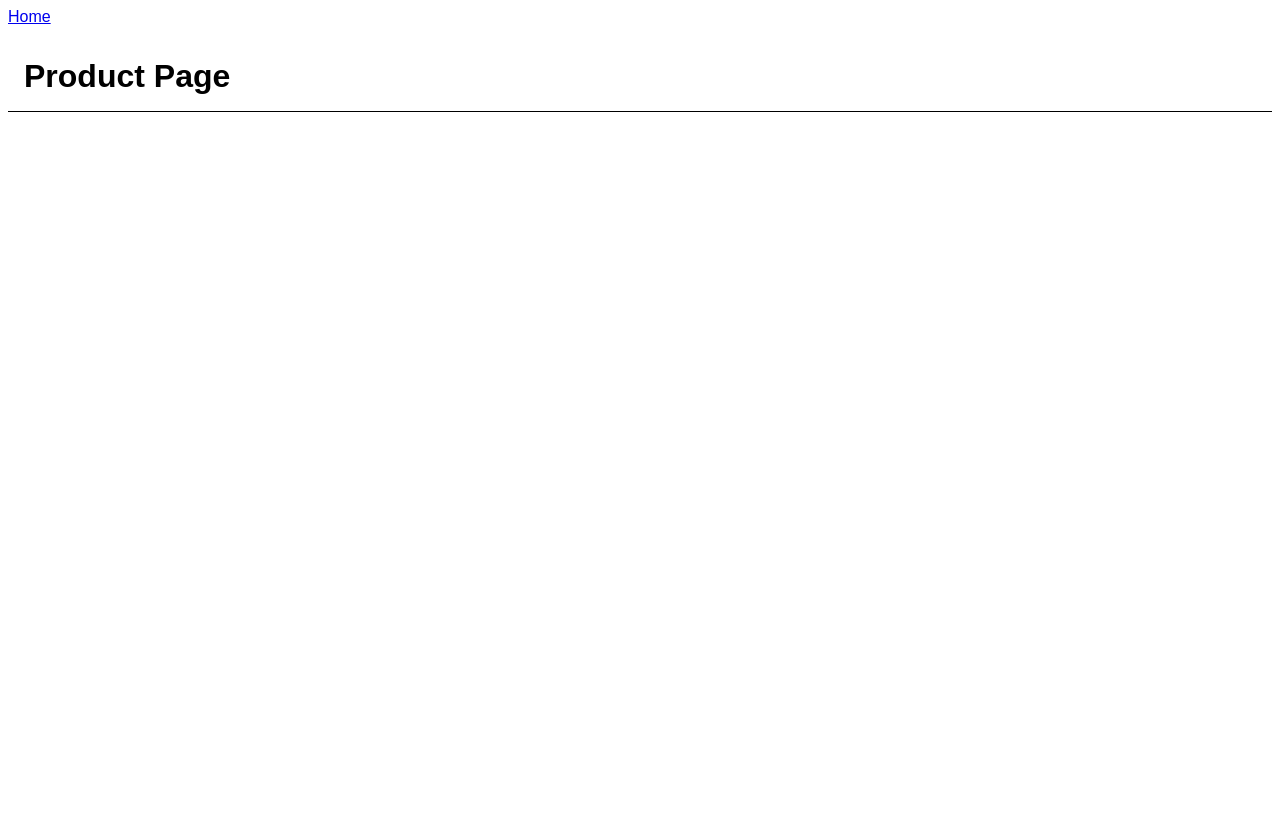
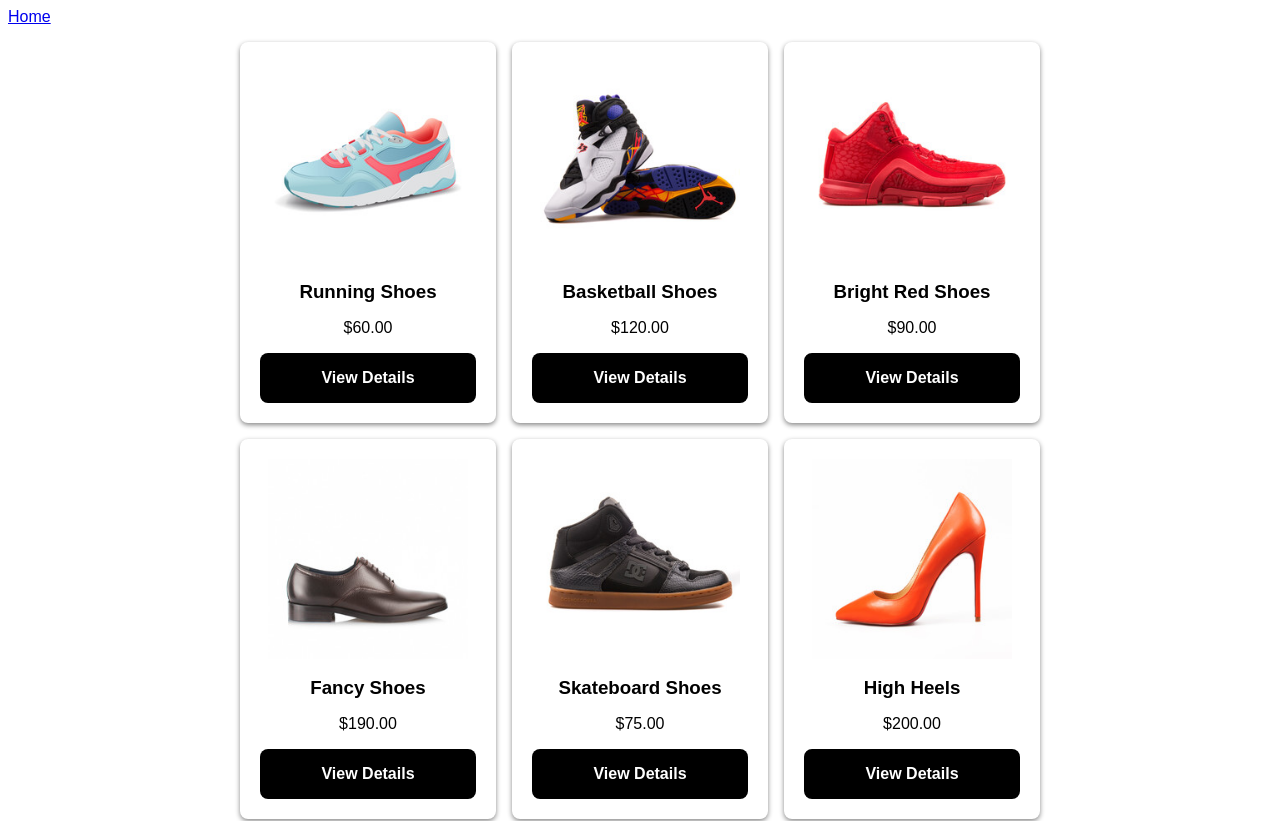
Before and after one commit to kashyapthakkar/full-stack-ecommerce-project, a Vue app: page /products in a window 1280 px wide. Shown: the top 821 px of the page. Before the commit the page ends 800 px from the top, so only its background shows below. Built offline with nearby package versions, Linux system fonts and the light colour scheme.

Commit message:
Product Page added

```diff
--- a/src/router/index.js
+++ b/src/router/index.js
@@ -10,7 +10,7 @@
     component: ProductPage
   },
   {
-    path: '/product/:id',
+    path: '/products/:id',
     name: 'ProductDetail',
     component: ProductDetailPage
   },
--- a/src/views/ProductPage.vue
+++ b/src/views/ProductPage.vue
@@ -1,49 +1,63 @@
 <template>
-  <h1>Product Page</h1>
+  <div id="page-wrap">
+    <div class="grid-wrap">
+      <div class="product-item" v-for="product in products" :key="product.id">
+        <img :src="product.imageUrl" alt="Product Image" />
+        <h3 class="product-name">{{ product.name }}</h3>
+        <p class="product-price">${{ product.price }}</p>
+        <router-link :to="'/products/' + product.id">
+          <button>View Details</button>
+        </router-link>
+      </div>
+    </div>
+  </div>
 </template>
 <script>
+import { products } from "../fake-data";
+
 export default {
   name: "ProductsPage",
+  data: function () {
+    return {
+      products,
+    };
+  },
 };
 </script>
 <style scoped>
-h1 {
-  border-bottom: 1px solid black;
-  margin: 0;
+.grid-wrap {
+  display: flex;
+  flex-wrap: wrap;
+  justify-content: space-between;
   margin-top: 16px;
-  padding: 16px;
 }
 
-#total-price {
-  padding: 16px;
-  text-align: right;
+.product-item {
+  align-items: center;
+  border-radius: 8px;
+  box-shadow: 0px 2px 5px #888;
+  display: flex;
+  flex-direction: column;
+  margin-bottom: 2%;
+  padding: 20px;
+  position: relative;
+  width: 32%;
 }
 
-#checkout-button {
+.product-name {
+  margin-bottom: 0;
+}
+
+img {
+  height: 200px;
+  width: 200px;
+}
+
+a {
   width: 100%;
 }
 
-.product-container {
-  align-content: "center";
-  border-bottom: 1px solid #ddd;
-  display: flex;
-  padding: 16px;
+button {
   width: 100%;
 }
-
-.product-image {
-  flex: 1;
-  height: 100px;
-  max-width: 100px;
-}
-
-.details-wrap {
-  padding: 0 16px;
-  flex: 3;
-}
-
-.remove-button {
-  flex: 1;
-  margin: auto;
-}
 </style>
```
